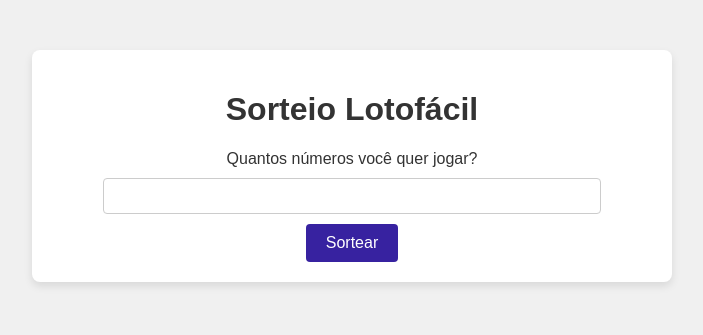
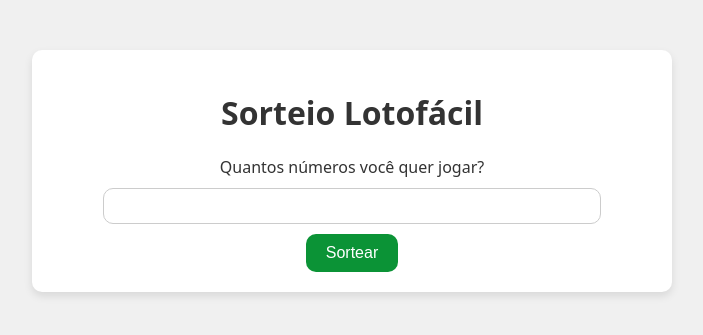
Before and after one commit to paularcsarruda/Lotto, a Flask app: page / in a window 1280 px wide. Shown: the top 335 px of the page, without its empty margins (288-991 px from the left). Run offline with Flask 3, Linux system fonts and the light colour scheme.

Commit message:
realizada mudanças no HTML e CSS

```diff
--- a/static/style.css
+++ b/static/style.css
@@ -1,5 +1,5 @@
 body {
-    font-family: Arial, sans-serif;
+    font-family: system-ui;
     background-color: #f0f0f0;
     color: #333;
     margin: 0;
@@ -12,7 +12,7 @@
     padding: 20px;
     background-color: white;
     box-shadow: 0 4px 8px rgba(0, 0, 0, 0.1);
-    border-radius: 8px;
+    border-radius: 10px;
 }
 
 h1 {
@@ -30,7 +30,7 @@
     margin: 10px 0;
     font-size: 16px;
     border: 1px solid #ccc;
-    border-radius: 4px;
+    border-radius: 10px;
     width: 80%;
     text-align: center;
 }
@@ -38,15 +38,15 @@
 button {
     padding: 10px 20px;
     font-size: 16px;
-    background-color: #3722a0;
+    background-color: #0b9336;
     color: white;
     border: none;
-    border-radius: 4px;
+    border-radius: 10px;
     cursor: pointer;
 }
 
 button:hover {
-    background-color: #3722a0;
+    background-color: #205d29;
 }
 
 .error {
--- a/structure.txt
+++ b/structure.txt
@@ -1,4 +1,4 @@
-lotofacil_web/
+lotto_web/
 ├── app.py        # Código do servidor Flask
 ├── templates/
 │   └── index.html # Interface HTML
```
